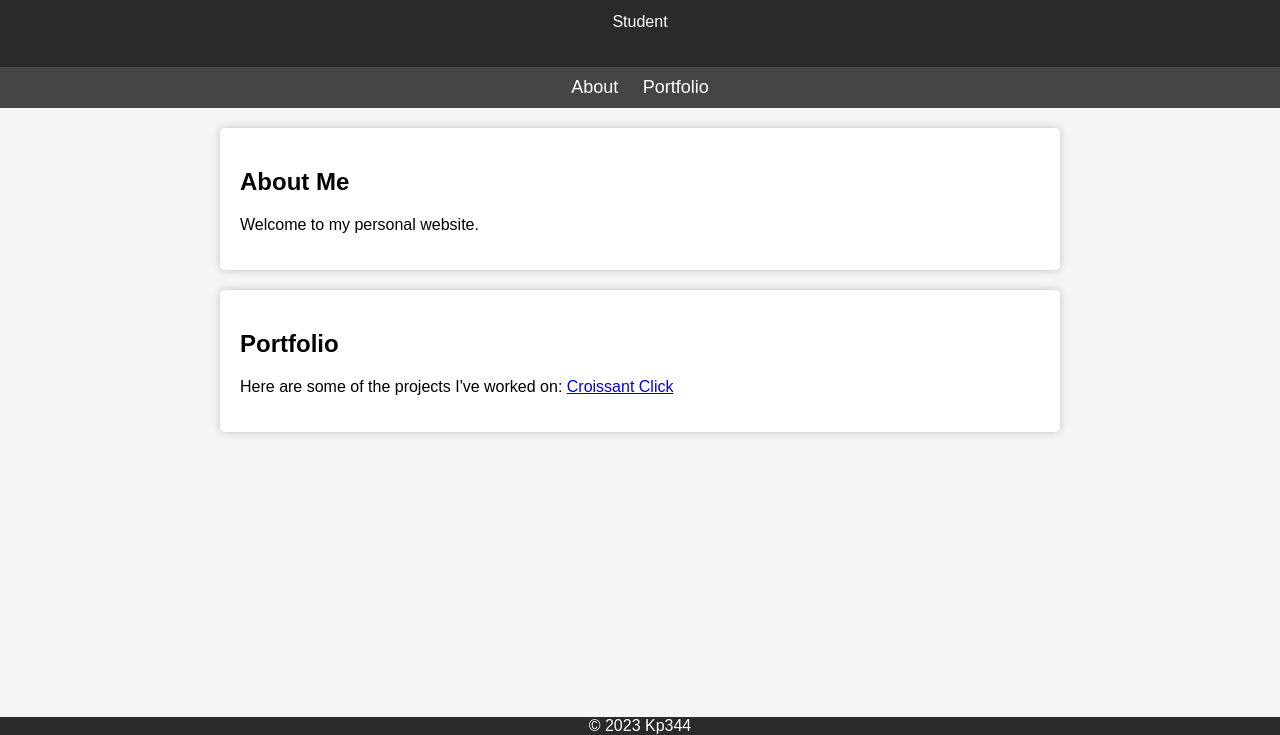
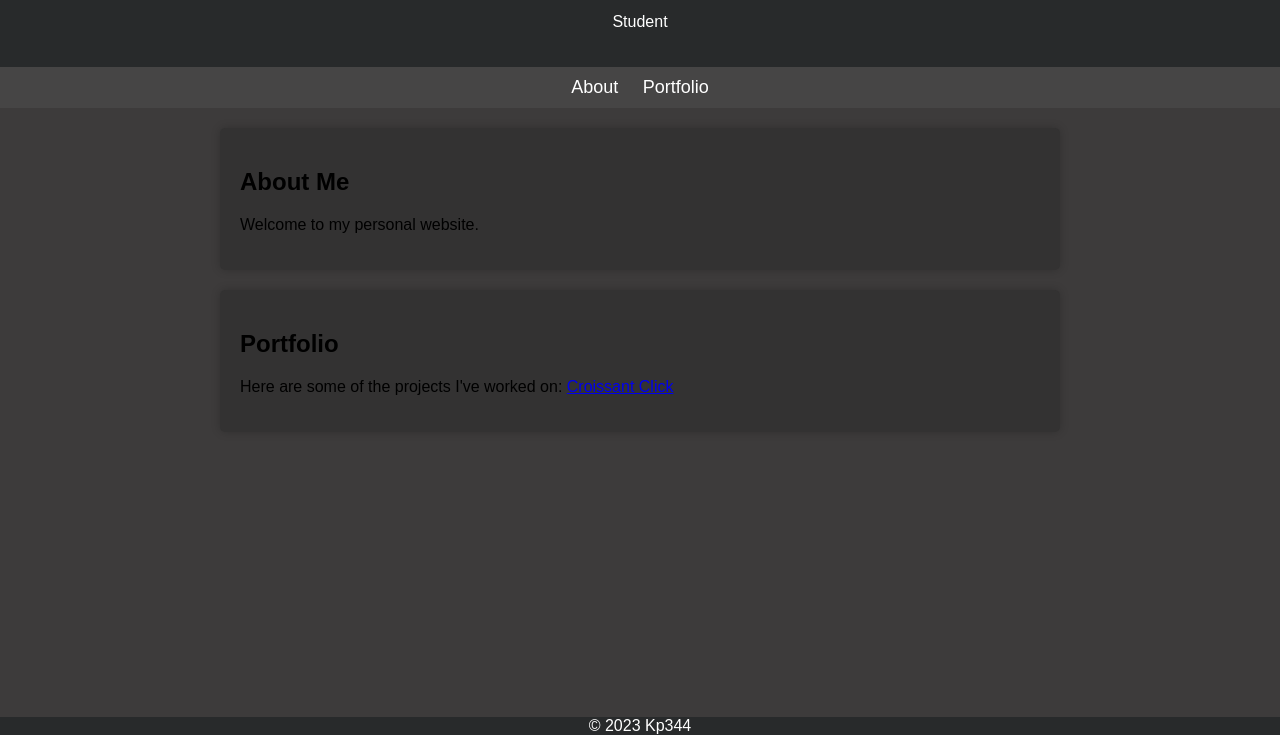
Before and after one commit to Kp344/Kp344, a plain HTML site: page index.html in a window 1280 px wide. Shown: the part 65-800 px from the top of the page. Drawn offline with Linux system fonts and the light colour scheme.

Commit message:
Update index.html

```diff
--- a/index.html
+++ b/index.html
@@ -6,7 +6,7 @@
     <style>
         body {
             font-family: Arial, sans-serif;
-            background-color: #f5f5f5;
+            background-color: #3d3b3b;
             margin: 0;
             padding: 0;
         }
@@ -35,7 +35,7 @@
             max-width: 800px;
             margin: 20px auto;
             padding: 20px;
-            background-color: #fff;
+            background-color: #333232;
             border-radius: 5px;
             box-shadow: 0 0 10px rgba(0, 0, 0, 0.2);
         }
```
